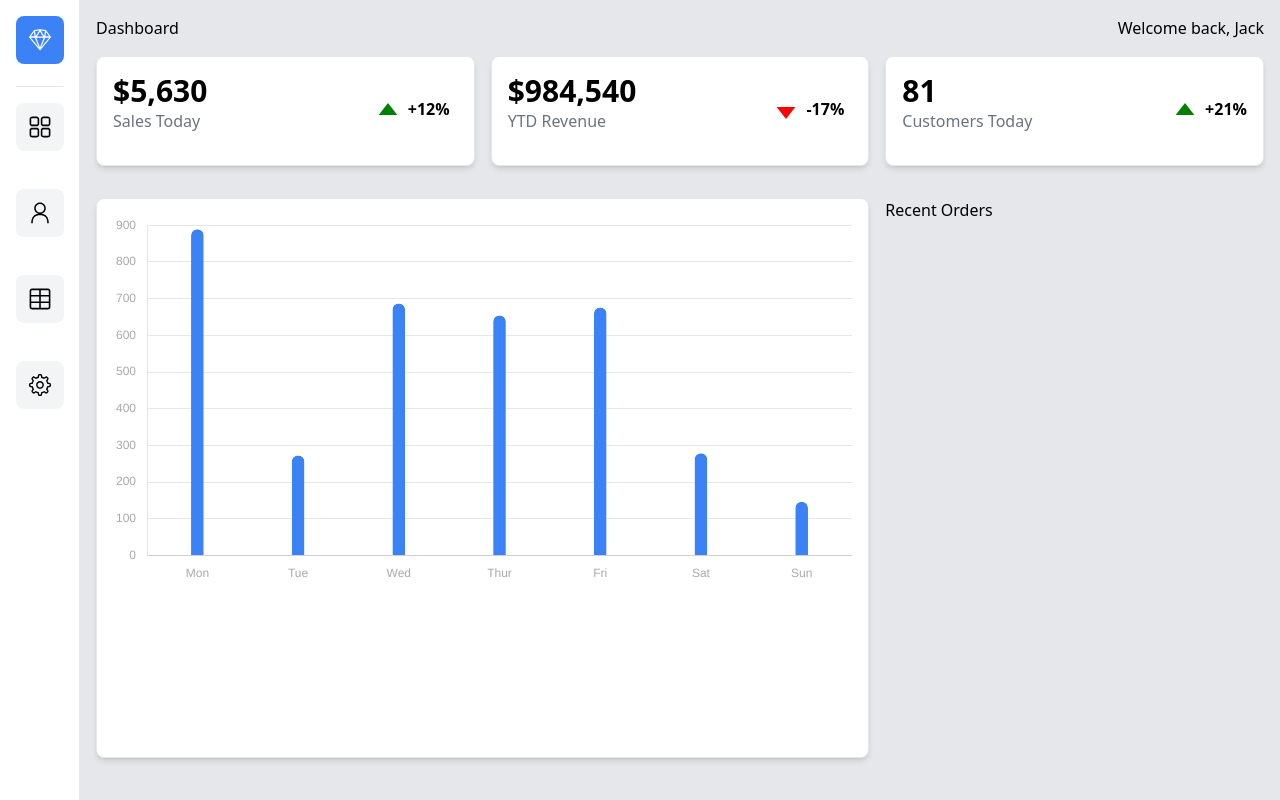
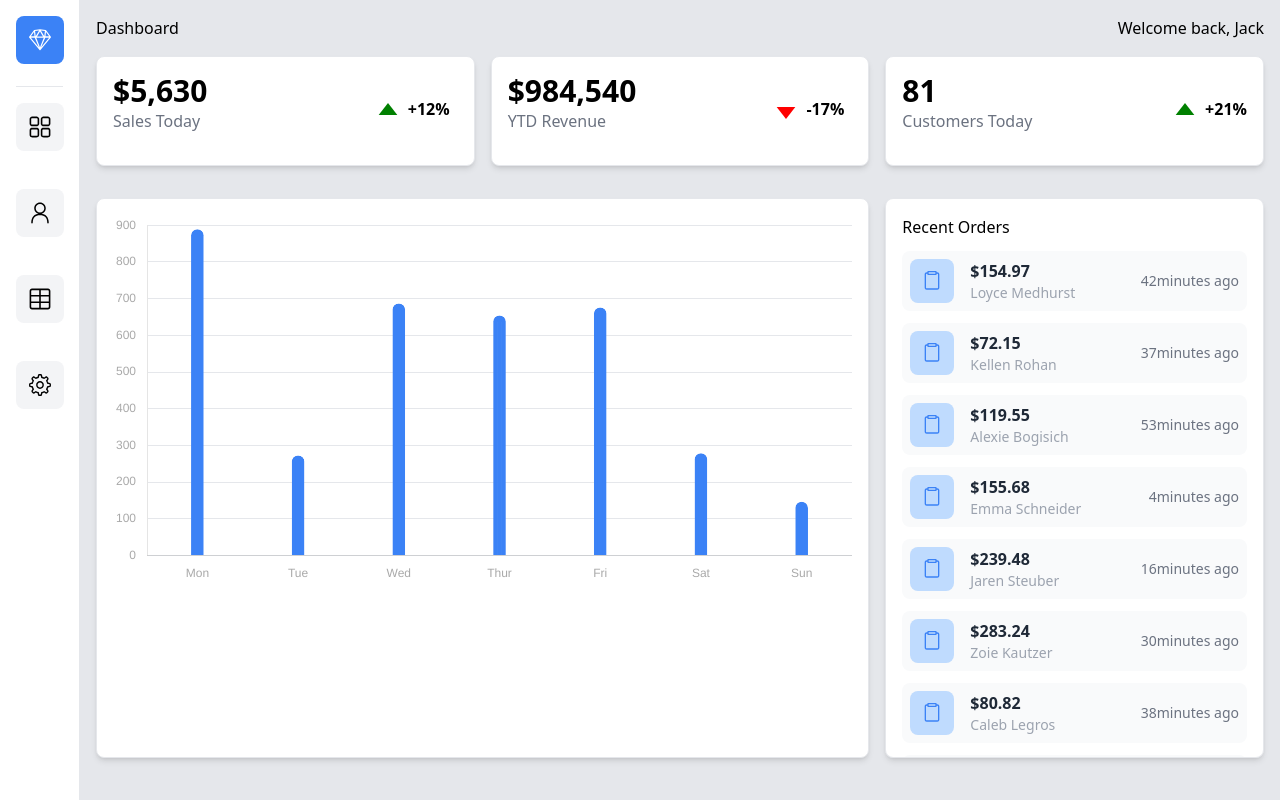
Before and after one commit to VictorOdede/next-dashboard, a Next.js app: page / in a window 1280 px wide. Built offline with nearby package versions, Linux system fonts and the light colour scheme.

Commit message:
recent orders tab added

```diff
--- a/src/components/RecentOrders.tsx
+++ b/src/components/RecentOrders.tsx
@@ -1,7 +1,65 @@
+import { faker } from "@faker-js/faker";
+import { RxClipboard } from "react-icons/rx";
+
+interface OrderData {
+  id: number;
+  name: {
+    first: string;
+    last: string;
+  };
+  total: string;
+  status: string;
+  method: string;
+  date: string;
+}
+
 export const RecentOrders = () => {
+  const data: OrderData[] = [];
+
+  for (let i = 1; i <= 10; i++) {
+    let item = {
+      id: i,
+      name: {
+        first: faker.name.firstName(),
+        last: faker.name.lastName(),
+      },
+      total: faker.finance.amount(50, 300, 2, "$"),
+      status: faker.helpers.arrayElement([
+        "On hold",
+        "Processing",
+        "Completed",
+      ]),
+      method: faker.finance.creditCardIssuer(),
+      date: `${faker.datatype.number({ min: 2, max: 59 })}minutes ago`,
+    };
+    data.push(item);
+  }
+
   return (
-    <div>
-      <p>Recent Orders</p>
+    <div className="w-full col-span-1 relative lg:h-[70vh] h-[50-vh] m-auto p-4 border rounded-lg bg-white overflow-scroll shadow-md">
+      <h1>Recent Orders</h1>
+      <ul>
+        <li>
+          {data.map((order, id) => (
+            <li
+              key={id}
+              className="bg-gray-50 hover:bg-gray-100 rounded-lg  my-3 p-2 flex items-center cursor-pointer"
+            >
+              <div className="bg-blue-200 rounded-lg p-3">
+                <RxClipboard size={20} color="#3B82F6" />
+              </div>
+              <div className="pl-4">
+                <p className="text-gray-800 font-bold">{order.total}</p>
+                <p className="text-gray-400 text-sm">{`${order.name.first} ${order.name.last}`}</p>
+                <p></p>
+              </div>
+              <p className=" lg:flex md:hidden absolute right-6 text-sm text-gray-500">
+                {order.date}
+              </p>
+            </li>
+          ))}
+        </li>
+      </ul>
     </div>
   );
 };
```
